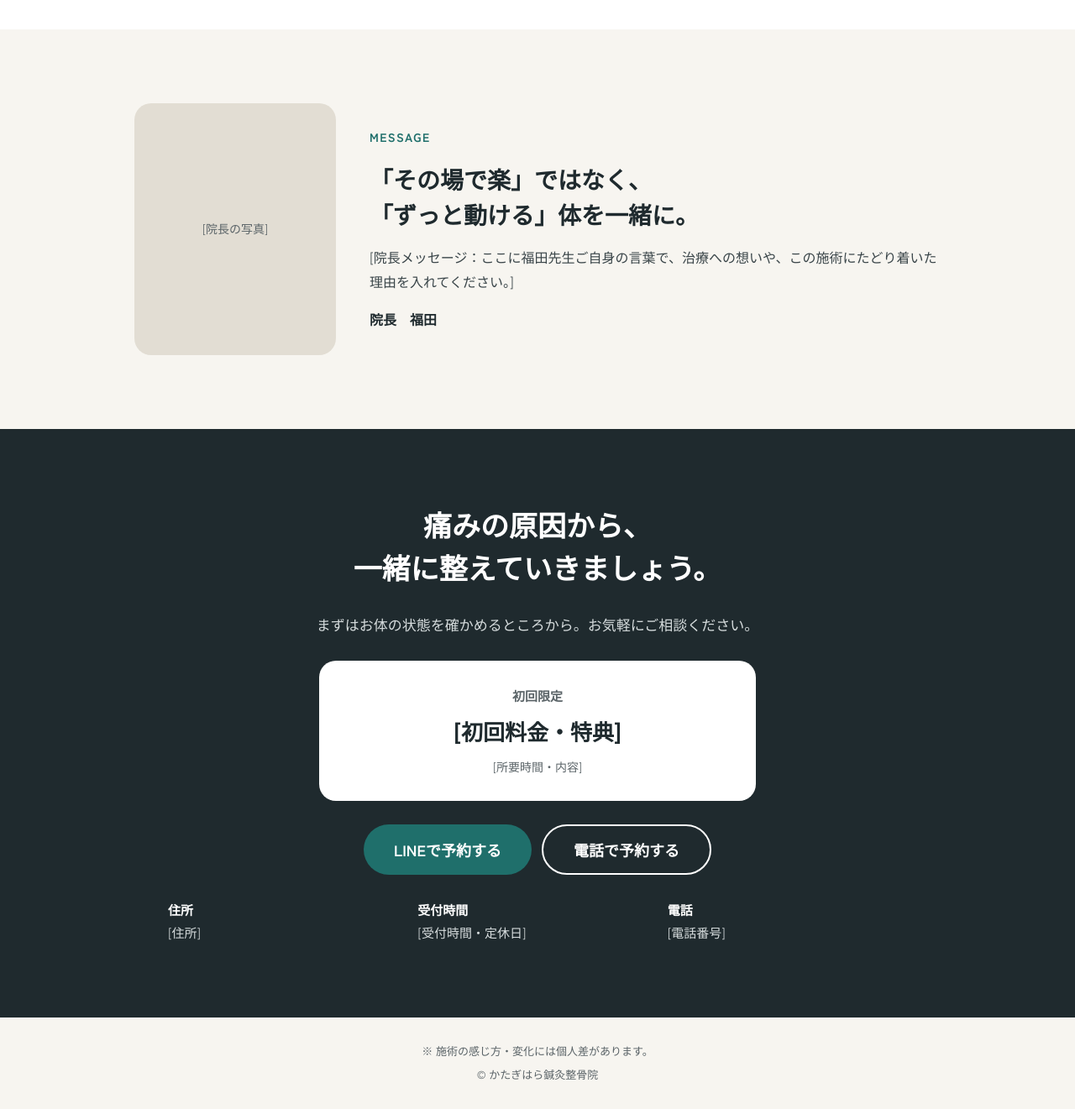
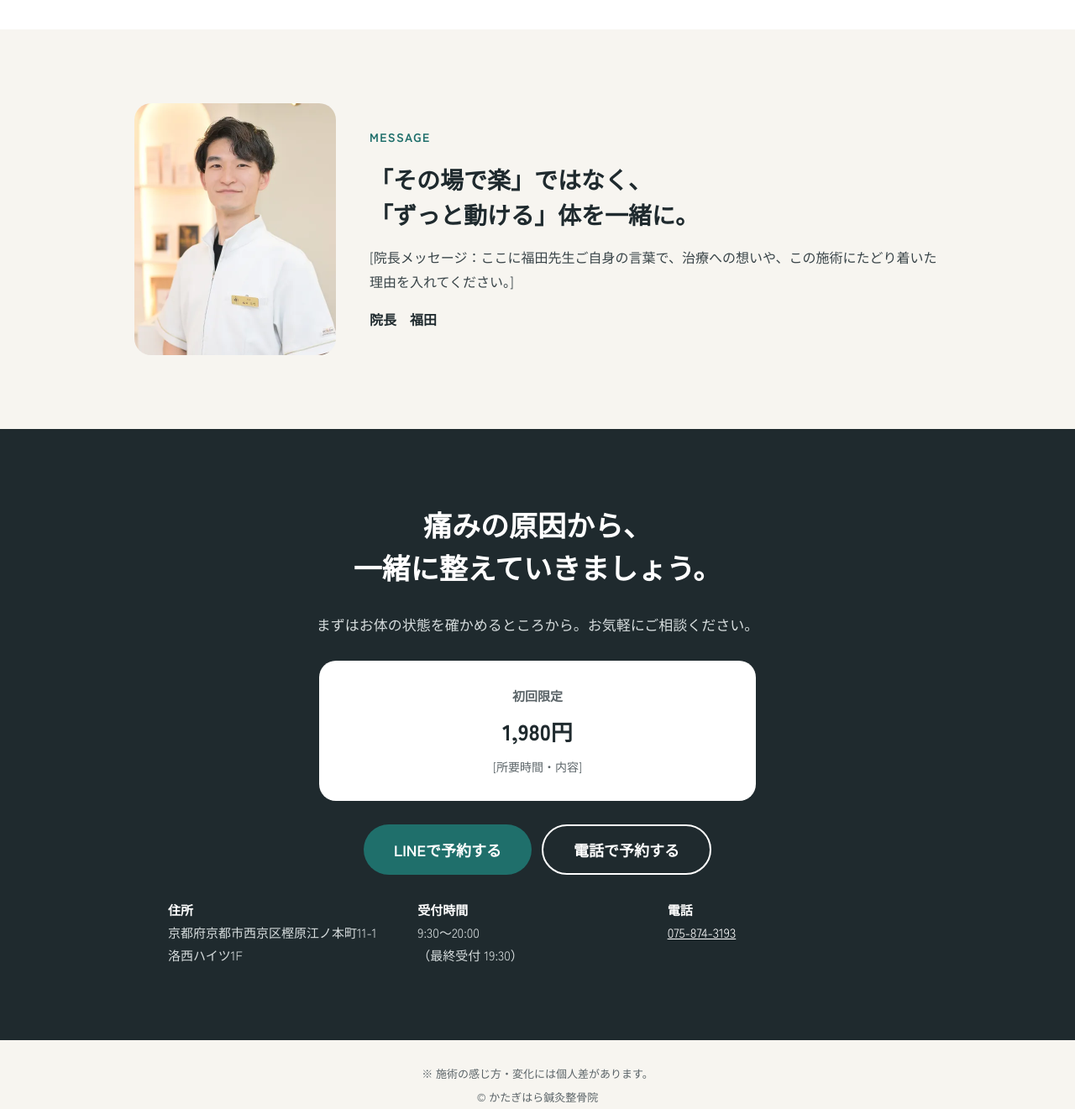
Before and after one commit to vi-vari/katagihara-seitai-p, a plain HTML site: page pain/index.html in a window 1280 px wide. Shown: the part 6800-8121 px from the top of the page at 84% size. Drawn offline with Linux system fonts and the light colour scheme.

Commit message:
院長写真・住所・電話番号・受付時間・初回料金を反映
Co-Authored-By: Claude Opus 5.5 <noreply@anthropic.com>
Claude-Session: https://claude.ai/code/session_016waN5JVTA29idKXPNGvg5w

```diff
--- a/pain/index.html
+++ b/pain/index.html
@@ -400,7 +400,7 @@ a{color:#1F6F6B}a:hover{color:#164F4C}
 <!-- 院長メッセージ -->
 <section style="padding: 88px 24px">
 <div style="max-width: 960px; margin: 0 auto; display: flex; flex-wrap: wrap; gap: 40px; align-items: center">
-<div role="img" aria-label="院長写真の差し替え枠" style="flex: 0 0 240px; height: 300px; border-radius: 20px; background: #E2DDD3; display: flex; align-items: center; justify-content: center; color: #5B6468; font-size: 14px; text-align: center">[院長の写真]</div>
+<picture style="flex: 0 0 240px; height: 300px; display: block"><source srcset="/images/director.webp" type="image/webp"><img src="/images/director.jpg" alt="院長 福田 志門" width="240" height="300" loading="lazy" style="width: 240px; height: 300px; object-fit: cover; border-radius: 20px; display: block"></picture>
 <div style="flex: 999 1 400px; min-width: 0; display: flex; flex-direction: column; gap: 16px">
 <p style="margin: 0; font-size: 14px; font-weight: 700; color: #1F6F6B; letter-spacing: 0.1em">MESSAGE</p>
 <h2 style="margin: 0; font-size: 28px; font-weight: 900; line-height: 1.5">「その場で楽」ではなく、<br>「ずっと動ける」体を一緒に。</h2>
@@ -417,17 +417,17 @@ a{color:#1F6F6B}a:hover{color:#164F4C}
 <p style="margin: 0; font-size: 17px; color: #D6DCDD">まずはお体の状態を確かめるところから。お気軽にご相談ください。</p>
 <div style="background: #FFFFFF; color: #1F2A2E; border-radius: 20px; padding: 28px 32px; display: flex; flex-direction: column; gap: 6px; width: 100%; max-width: 520px; box-sizing: border-box">
 <span style="font-size: 15px; font-weight: 700; color: #5B6468">初回限定</span>
-<span style="font-size: 26px; font-weight: 900">[初回料金・特典]</span>
+<span style="font-size: 26px; font-weight: 900">1,980円</span>
 <span style="font-size: 14px; color: #5B6468">[所要時間・内容]</span>
 </div>
 <div style="display: flex; flex-wrap: wrap; gap: 12px; justify-content: center">
 <a href="#reserve" style="display: inline-flex; align-items: center; justify-content: center; min-height: 56px; padding: 0 36px; border-radius: 999px; background: #1F6F6B; color: #FFFFFF; font-weight: 700; text-decoration: none; font-size: 18px">LINEで予約する</a>
-<a href="#reserve" style="display: inline-flex; align-items: center; justify-content: center; min-height: 56px; padding: 0 36px; border-radius: 999px; border: 2px solid #FFFFFF; color: #FFFFFF; font-weight: 700; text-decoration: none; font-size: 18px">電話で予約する</a>
+<a href="tel:0758743193" style="display: inline-flex; align-items: center; justify-content: center; min-height: 56px; padding: 0 36px; border-radius: 999px; border: 2px solid #FFFFFF; color: #FFFFFF; font-weight: 700; text-decoration: none; font-size: 18px">電話で予約する</a>
 </div>
 <div style="display: grid; grid-template-columns: repeat(auto-fit, minmax(220px, 1fr)); gap: 12px; width: 100%; text-align: left; font-size: 15px; color: #D6DCDD">
-<div style="display: flex; flex-direction: column"><span style="font-weight: 700; color: #FFFFFF">住所</span><span>[住所]</span></div>
-<div style="display: flex; flex-direction: column"><span style="font-weight: 700; color: #FFFFFF">受付時間</span><span>[受付時間・定休日]</span></div>
-<div style="display: flex; flex-direction: column"><span style="font-weight: 700; color: #FFFFFF">電話</span><span>[電話番号]</span></div>
+<div style="display: flex; flex-direction: column"><span style="font-weight: 700; color: #FFFFFF">住所</span><span>京都府京都市西京区樫原江ノ本町11-1<br>洛西ハイツ1F</span></div>
+<div style="display: flex; flex-direction: column"><span style="font-weight: 700; color: #FFFFFF">受付時間</span><span>9:30〜20:00<br>（最終受付 19:30）</span></div>
+<div style="display: flex; flex-direction: column"><span style="font-weight: 700; color: #FFFFFF">電話</span><a href="tel:0758743193" style="color: #FFFFFF; text-decoration: underline">075-874-3193</a></div>
 </div>
 </div>
 </section>
```
Also changed, not shown: posture/index.html (+6 -6 lines), relax/index.html (+6 -6 lines), images/director.jpg (added), images/director.webp (added).
